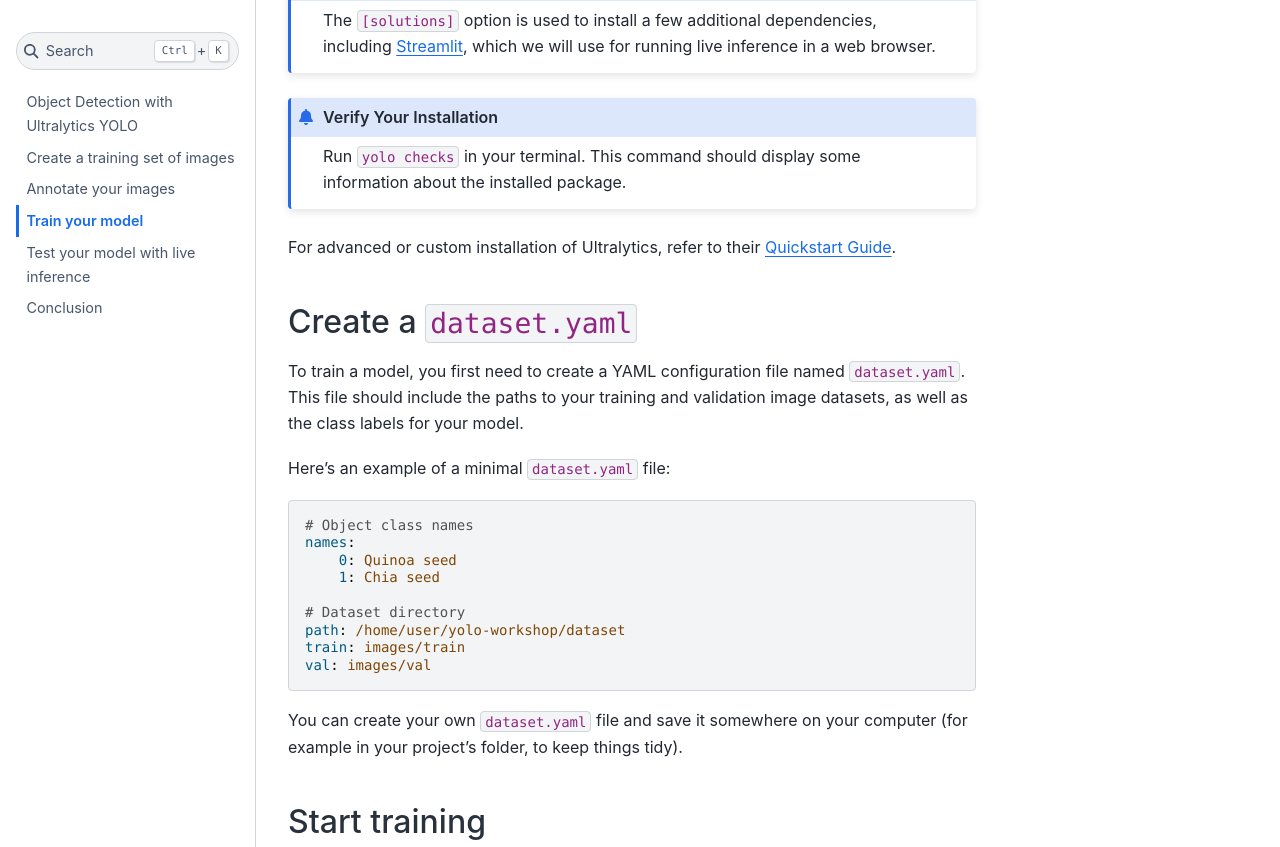
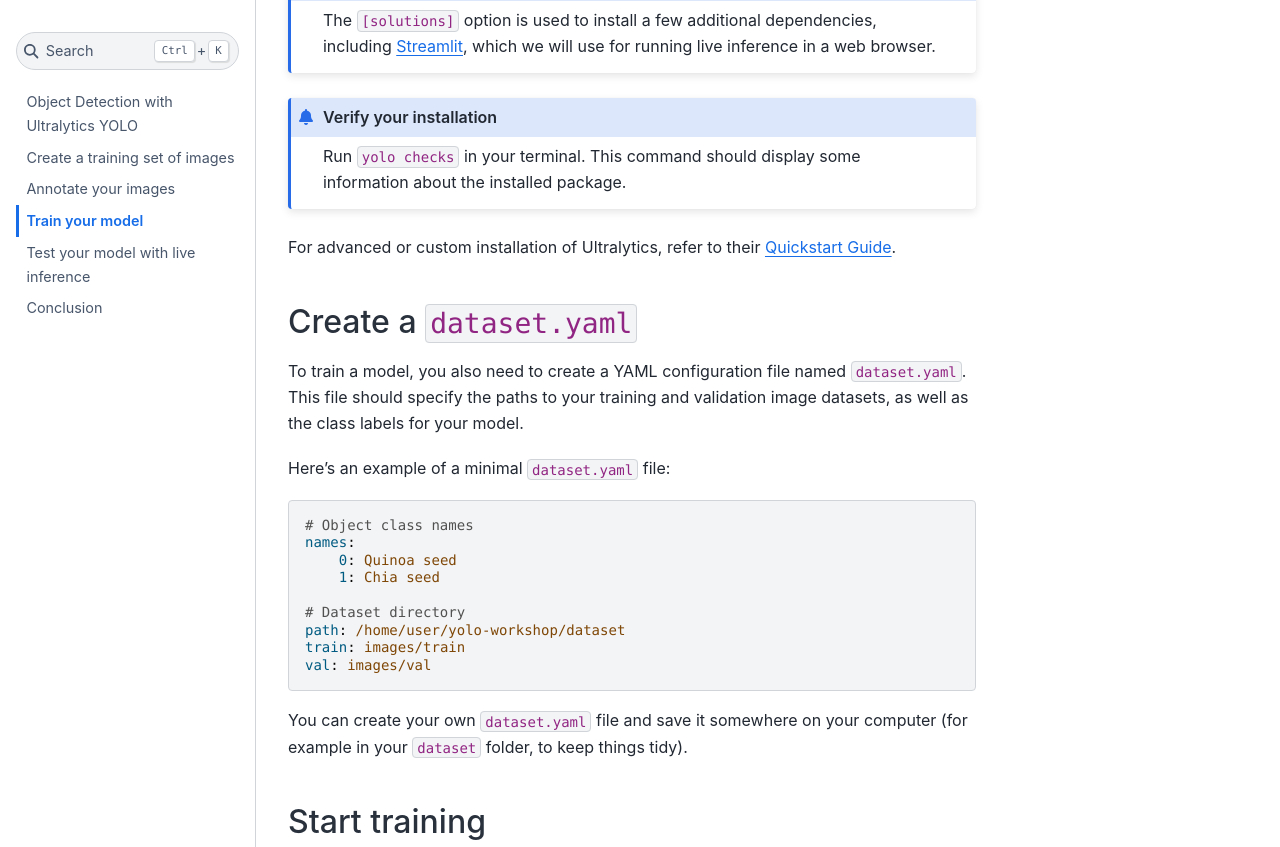
Before and after one commit to EPFL-Center-for-Imaging/yolo-workshop, a Jupyter Book: the page built from docs/sections/training.md, in a window 1280 px wide and 1400 px high, scrolled down 893 px. Shown: the part 153-1000 px from the top of the window. Built offline with Jupyter Book 1.0.4 settings and Sphinx 7.4.7 and the Sphinx Book theme 1.1.4, drawn with Linux system fonts in a browser that asks for light colours; some of the changed text lies outside the part shown.

Commit message:
Update docs

````diff
--- a/docs/sections/training.md
+++ b/docs/sections/training.md
@@ -10,7 +10,7 @@ To train a model, we will use the YOLO implementation from the [Ultralytics](htt
 
 You should already have Python installed on your system. We recommend using a fresh Python virtual environment to follow best practices (for more details, see our [Python setup guide](https://imaging.epfl.ch/field-guide/sections/python/notebooks/python_setup.html#create-a-python-virtual-environment)).
 
-```{admonition} Verify Your Installation
+```{admonition} Verify your installation
 Run `python -V` in your terminal to display your Python version, which should be `3.8` or higher.
 ```
 
@@ -26,7 +26,7 @@ pip install "ultralytics[solutions]"
 The `[solutions]` option is used to install a few additional dependencies, including [Streamlit](https://streamlit.io/), which we will use for running live inference in a web browser.
 ```
 
-```{admonition} Verify Your Installation
+```{admonition} Verify your installation
 Run `yolo checks` in your terminal. This command should display some information about the installed package.
 ```
 
@@ -34,7 +34,7 @@ For advanced or custom installation of Ultralytics, refer to their [Quickstart G
 
 ## Create a `dataset.yaml`
 
-To train a model, you first need to create a YAML configuration file named `dataset.yaml`. This file should include the paths to your training and validation image datasets, as well as the class labels for your model.
+To train a model, you also need to create a YAML configuration file named `dataset.yaml`. This file should specify the paths to your training and validation image datasets, as well as the class labels for your model.
 
 Here’s an example of a minimal `dataset.yaml` file:
 
@@ -50,7 +50,7 @@ train: images/train
 val: images/val
 ```
 
-You can create your own `dataset.yaml` file and save it somewhere on your computer (for example in your project's folder, to keep things tidy).
+You can create your own `dataset.yaml` file and save it somewhere on your computer (for example in your `dataset` folder, to keep things tidy).
 
 ## Start training
 
````
Also changed, not shown: docs/sections/inference.md (+3 -3 lines).
